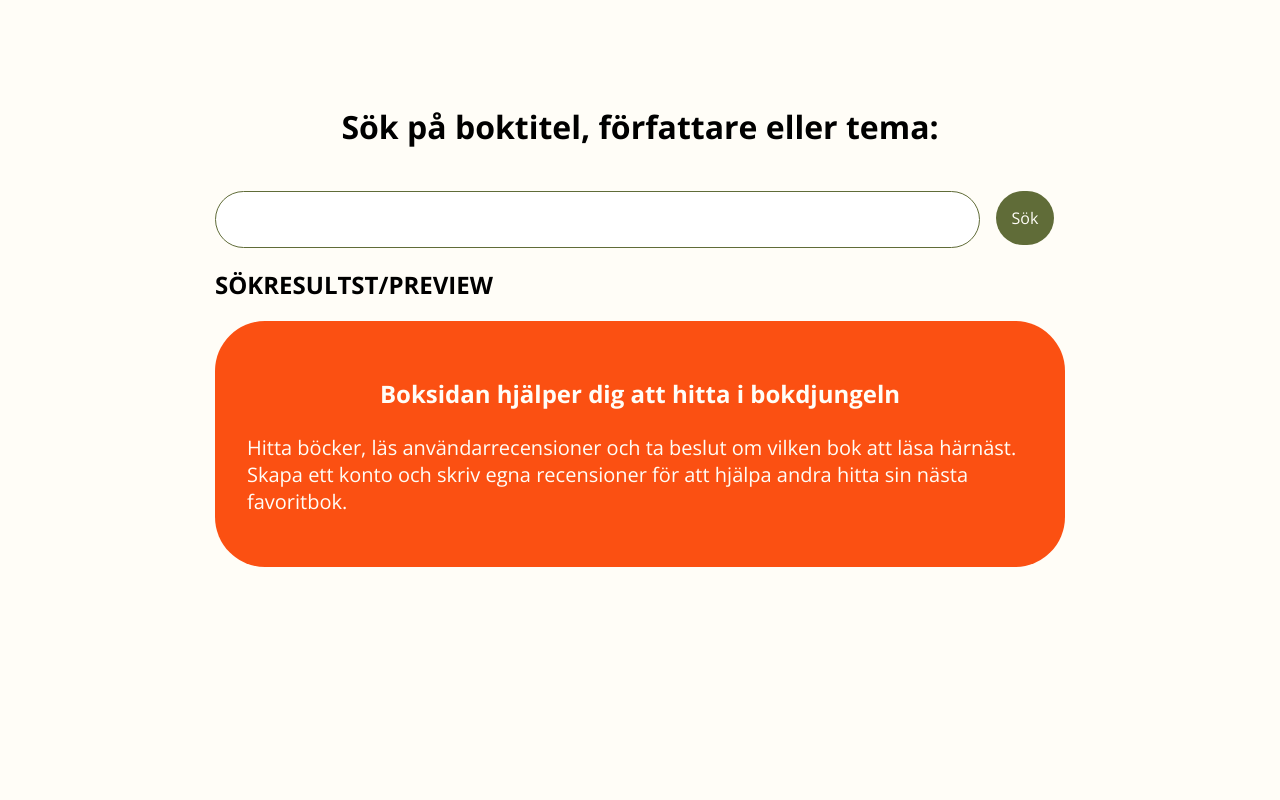
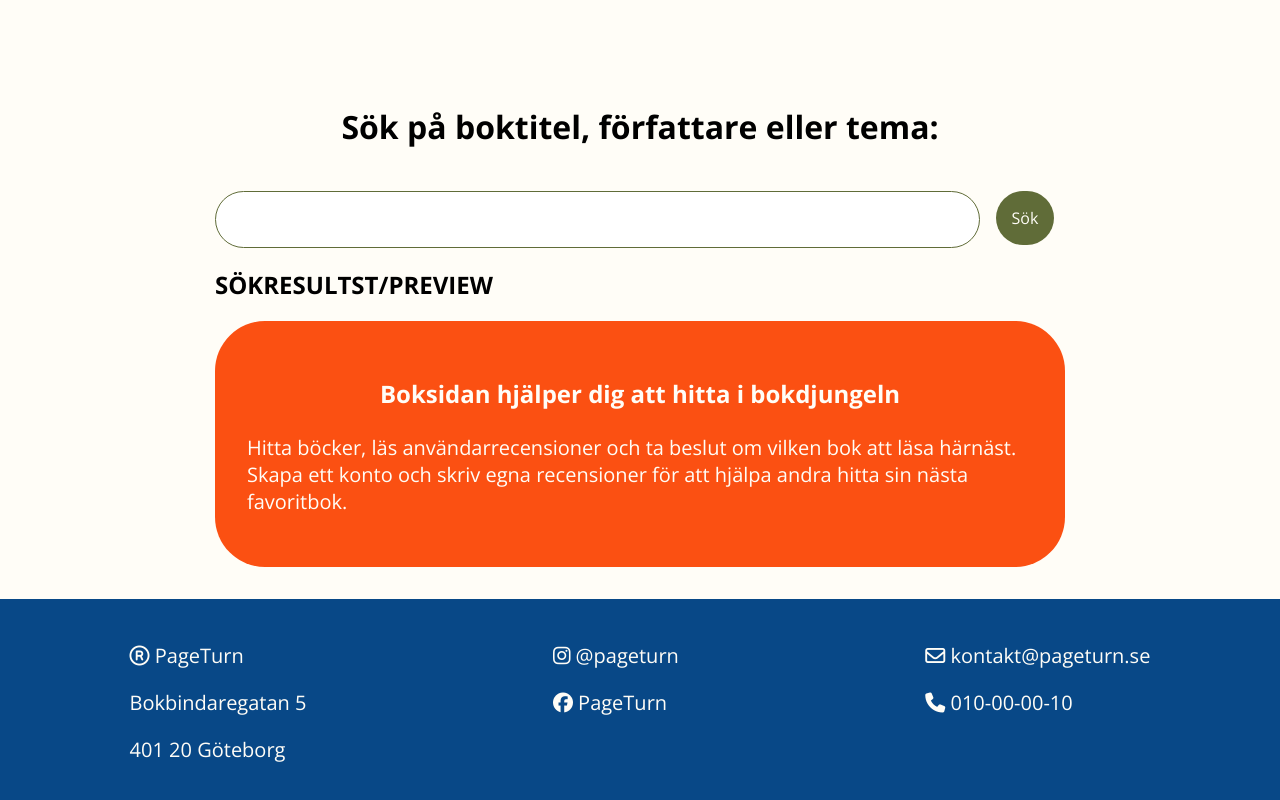
Before and after one commit to stinaRamona/projektReact, a React (Vite) app: page / in a window 1280 px wide. Shown: the part 206-1006 px from the top of the page. Before the commit the page ends 800 px from the top, so only its background shows below. Built offline with nearby package versions, Linux system fonts and the light colour scheme.

Commit message:
footer tillagd

```diff
--- a/index.html
+++ b/index.html
@@ -9,6 +9,8 @@
     <link rel="preconnect" href="https://fonts.googleapis.com">
     <link rel="preconnect" href="https://fonts.gstatic.com" crossorigin>
     <link href="https://fonts.googleapis.com/css2?family=Open+Sans:ital,wght@0,300..800;1,300..800&display=swap" rel="stylesheet">
+    <!--Fontawesome-->
+    <script src="https://kit.fontawesome.com/e717d88fa8.js" crossorigin="anonymous"></script>
   </head>
   <body>
     <div id="root"></div>
--- a/src/components/BaseLayout.tsx
+++ b/src/components/BaseLayout.tsx
@@ -1,5 +1,6 @@
 import { Outlet } from "react-router-dom"
 import Header from "./Header"
+import Footer from "./Footer"
 
 const BaseLayout = () => {
   return (
@@ -9,6 +10,8 @@ const BaseLayout = () => {
     <main>
         <Outlet />
     </main>
+
+    <Footer />
     </>
   )
 }
--- /dev/null
+++ b/src/components/Footer.tsx
@@ -0,0 +1,25 @@
+import "../css/Footer.css";
+
+const Footer = () => {
+  return (
+    <footer>
+        <div className="footer_info">
+        <p><i className="fa-regular fa-registered"></i> PageTurn</p>
+        <p>Bokbindaregatan 5</p>
+        <p>401 20 Göteborg</p>
+    </div>
+
+    <div className="footer_info">
+        <p><i className="fa-brands fa-instagram"></i> @pageturn</p>
+        <p><i className="fa-brands fa-facebook"></i> PageTurn</p>
+    </div>
+
+    <div className="footer_info">
+        <p><i className="fa-regular fa-envelope"></i> kontakt@pageturn.se</p>
+        <p><i className="fa-solid fa-phone"></i> 010-00-00-10</p>
+    </div>
+    </footer>
+  )
+}
+
+export default Footer
--- /dev/null
+++ b/src/css/Footer.css
@@ -0,0 +1,15 @@
+footer {
+    background-color: #084887;
+    padding: 0.5%;
+    color: #fffdf7;
+    margin-top: 2em;
+    display: flex;
+    flex-direction: row;
+    justify-content: space-around;
+}
+
+.footer_info {
+    box-sizing: border-box;
+    max-width: 33%;
+    padding: 1em;
+}
```
